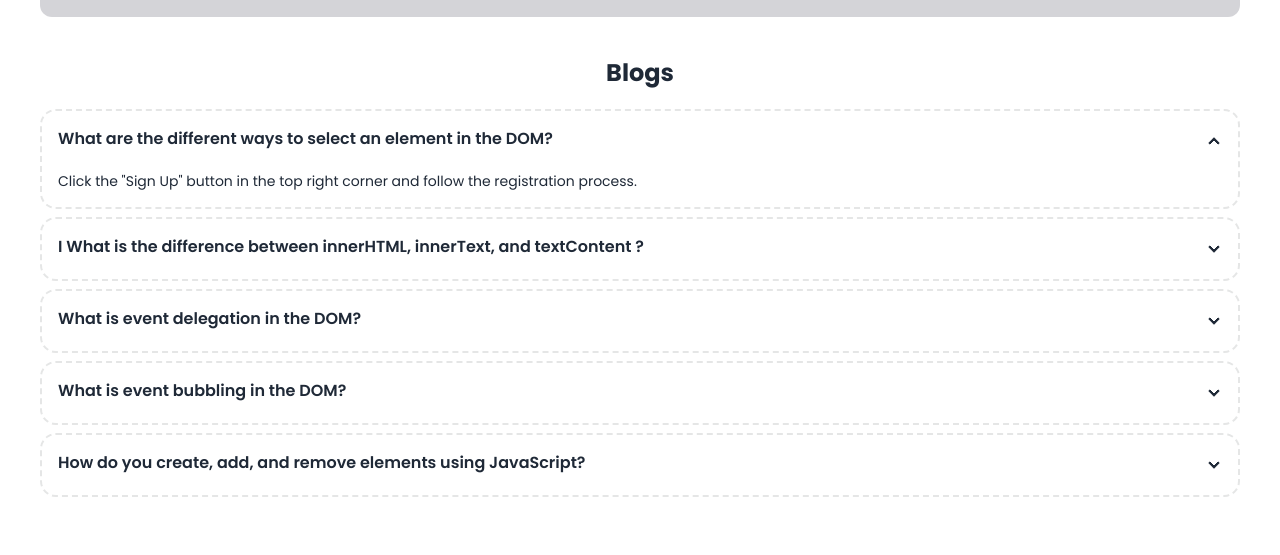
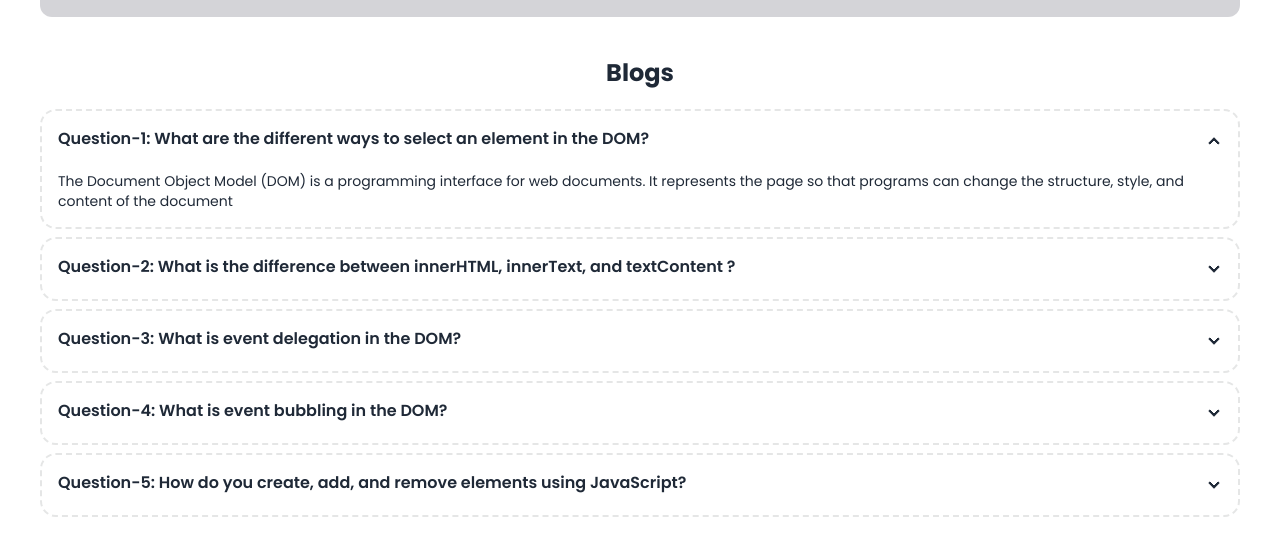
Before and after one commit to Topan-Roy/Use-A5-Dev-Board, a plain HTML site: page blog.html in a window 1280 px wide. Shown: the part 91-646 px from the top of the page. Drawn offline with nearby package versions, Linux system fonts and the light colour scheme.

Commit message:
added blog html question answer

```diff
--- a/blog.html
+++ b/blog.html
@@ -26,28 +26,28 @@
 
         <div class="collapse collapse-arrow bg-base-100 border-2 border-dashed mb-2 border-base-300">
             <input type="radio" name="my-accordion-2" checked="checked" />
-            <div class="collapse-title font-semibold">What are the different ways to select an element in the DOM?</div>
-            <div class="collapse-content text-sm">Click the "Sign Up" button in the top right corner and follow the registration process.</div>
+            <div class="collapse-title font-semibold">Question-1: What are the different ways to select an element in the DOM?</div>
+            <div class="collapse-content text-sm">The Document Object Model (DOM) is a programming interface for web documents. It represents the page so that programs can change the structure, style, and content of the document</div>
           </div>
           <div class="collapse collapse-arrow bg-base-100 border-base-300 border-2 border-dashed mb-2">
             <input type="radio" name="my-accordion-2" />
-            <div class="collapse-title font-semibold">I What is the difference between innerHTML, innerText, and textContent ?</div>
-            <div class="collapse-content text-sm">Click on "Forgot Password" on the login page and follow the instructions sent to your email.</div>
+            <div class="collapse-title font-semibold">Question-2: What is the difference between innerHTML, innerText, and textContent ?</div>
+            <div class="collapse-content text-sm"> textContent হলো একটি এলিমেন্ট এবং তার সকল চাইল্ড এলিমেন্টের মধ্যে থাকা সকল টেক্সট যা শুধুমাত্র ফর্ম্যাটিংয়ের উদ্দেশ্যে। innerText একটি এলিমেন্টের মধ্যে থাকা সকল টেক্সট এবং তার সকল চাইল্ড এলিমেন্ট ফেরত পাঠায়। innerHtml একটি এলিমেন্টের মধ্যে থাকা সকল টেক্সট, html ট্যাগ সহ, ফেরত পাঠায়।</div>
           </div>
           <div class="collapse collapse-arrow bg-base-100 border-2 border-dashed mb-2 border-base-300">
             <input type="radio" name="my-accordion-2" />
-            <div class="collapse-title font-semibold">What is event delegation in the DOM?</div>
-            <div class="collapse-content text-sm">Go to "My Account" settings and select "Edit Profile" to make changes.</div>
+            <div class="collapse-title font-semibold">Question-3: What is event delegation in the DOM?</div>
+            <div class="collapse-content text-sm">Event delegation is a technique in javaScript where a parent element handles events for its child element</div>
           </div>
           <div class="collapse collapse-arrow bg-base-100 border-2 border-dashed mb-2 border-base-300">
             <input type="radio" name="my-accordion-2" />
-            <div class="collapse-title font-semibold">What is event bubbling in the DOM?</div>
-            <div class="collapse-content text-sm">Go to "My Account" settings and select "Edit Profile" to make changes.</div>
+            <div class="collapse-title font-semibold">Question-4: What is event bubbling in the DOM?</div>
+            <div class="collapse-content text-sm">বাবলিং হলো তার তারগেট থেকে উপরের দিকে ওটে যেমন তার বাবা দাদা দাদার-বাবা ইত্যাদি এই ভাবে উপরের দিকে উটতে থাকে তবে বাবলিং থামানো যায়</div>
           </div>
           <div class="collapse collapse-arrow bg-base-100 border-2 border-dashed mb-2 border-base-300">
             <input type="radio" name="my-accordion-2" />
-            <div class="collapse-title font-semibold">How do you create, add, and remove elements using JavaScript?</div>
-            <div class="collapse-content text-sm">Go to "My Account" settings and select "Edit Profile" to make changes.</div>
+            <div class="collapse-title font-semibold">Question-5: How do you create, add, and remove elements using JavaScript?</div>
+            <div class="collapse-content text-sm">একটি নির্দিষ্ট সূচকে উপাদান যোগ করতে পারি splice পদ্ধতি ব্যবহার করে। splice পদ্ধতি একটি অ্যারেতে একটি নির্দিষ্ট সূচক থেকে উপাদান যোগ করতে এবং অপসারণ করতে পারে।</div>
           </div>
     </div>
     <script src="blog.js"></script>
```
